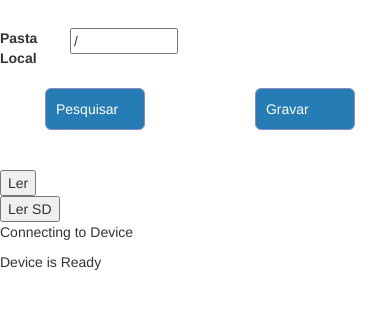
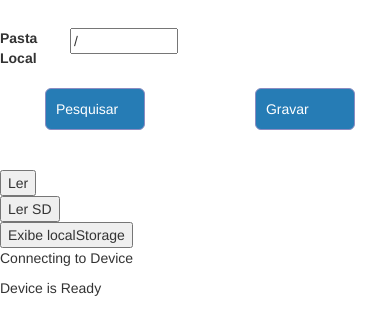
Before and after one commit to luisinserra/pn, a plain HTML site: page www/config.html in a window 390 px wide. Shown: the part 82-416 px from the top of the page. Drawn offline with Linux system fonts and the light colour scheme; some packages are replaced by stand-ins of ours.

Commit message:
lendo do sd..

```diff
--- a/www/config.html
+++ b/www/config.html
@@ -48,6 +48,8 @@
 <button onclick="startaLeitura();">Ler</button>
 <br>
 <button onclick="abrindoArquivo();">Ler SD</button>
+<br>
+<button onclick="getls();">Exibe localStorage</button>
 
 		<div id="deviceready" class="blink">
             <p class="event listening">Connecting to Device</p>
--- a/www/js/config.js
+++ b/www/js/config.js
@@ -412,3 +412,7 @@ function gotFile(file){
 	reader.readAsText(file);
 	alert("Acionado");
 }
+function getls(){
+	var msg=window.localStorage.getItem('msgErro');
+	alert(msg);
+}
```
